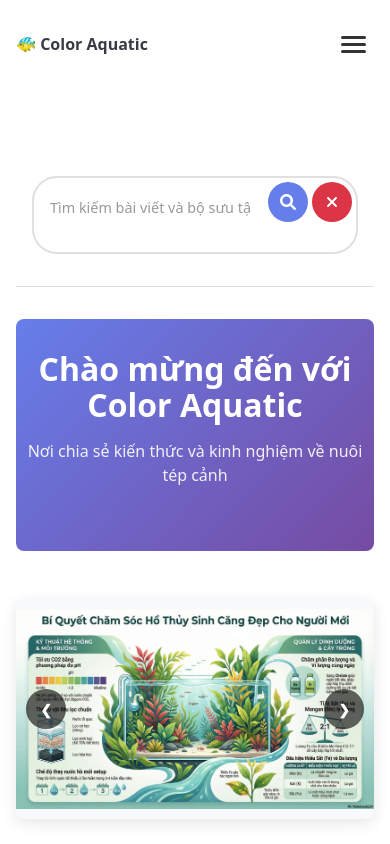
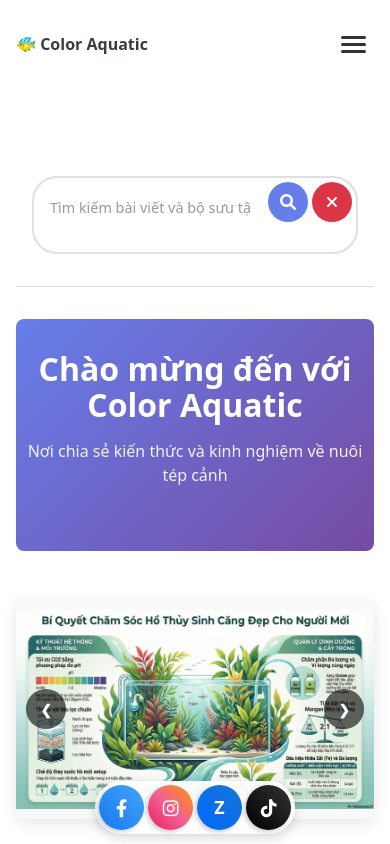
Before and after one commit to color-aquatic/shrimp_blog, a website: page index.html in a window 390 px wide. Shown: the top 844 px of the page. Drawn offline with nearby package versions, Linux system fonts and the light colour scheme.

Commit message:
Update css for social link on Responsive SP

```diff
--- a/css/style.css
+++ b/css/style.css
@@ -5,8 +5,14 @@
 }
 
 /* Smooth scroll for page navigation */
-html {
+html, body {
+    background-color: #ffffff !important;
+    color: #1a1a1a !important;
     scroll-behavior: smooth;
+    min-height: 100%;
+    margin: 0;
+    padding: 0;
+    color-scheme: light;
 }
 
 /* Header and Navigation */
@@ -536,7 +542,29 @@ nav {
 /* Mobile Responsive */
 @media (max-width: 768px) {
     .social-stick {
-        display: none;
+        display: flex;
+        position: fixed;
+        bottom: 10px;
+        right: 50%;
+        transform: translateX(50%);
+        top: auto;
+        flex-direction: row;
+        background: rgba(255, 255, 255, 0.95);
+        border-radius: 999px;
+        padding: 0.25rem;
+        gap: 0.25rem;
+        box-shadow: 0 4px 12px rgba(0, 0, 0, 0.15);
+    }
+
+    .social-link {
+        width: 40px;
+        height: 40px;
+        font-size: 16px;
+        border-radius: 50%;
+    }
+
+    .social-link:hover {
+        width: 40px;
     }
 }
 
@@ -573,7 +601,24 @@ nav {
 #article-content {
     max-width: 100%;
     margin: 0 auto;
-    padding: 2rem 0;
+    padding: 2rem 1rem;
+}
+
+#article-content h1,
+#article-content h2,
+#article-content h3,
+#article-content p,
+#article-content ul,
+#article-content ol,
+#article-content blockquote,
+#article-content pre {
+    margin-left: 0.75rem;
+    margin-right: 0.75rem;
+}
+
+#article-content blockquote {
+    padding-left: 1rem;
+    border-left: 4px solid var(--primary-color, #667eea);
 }
 
 #article-content h1 {
```
